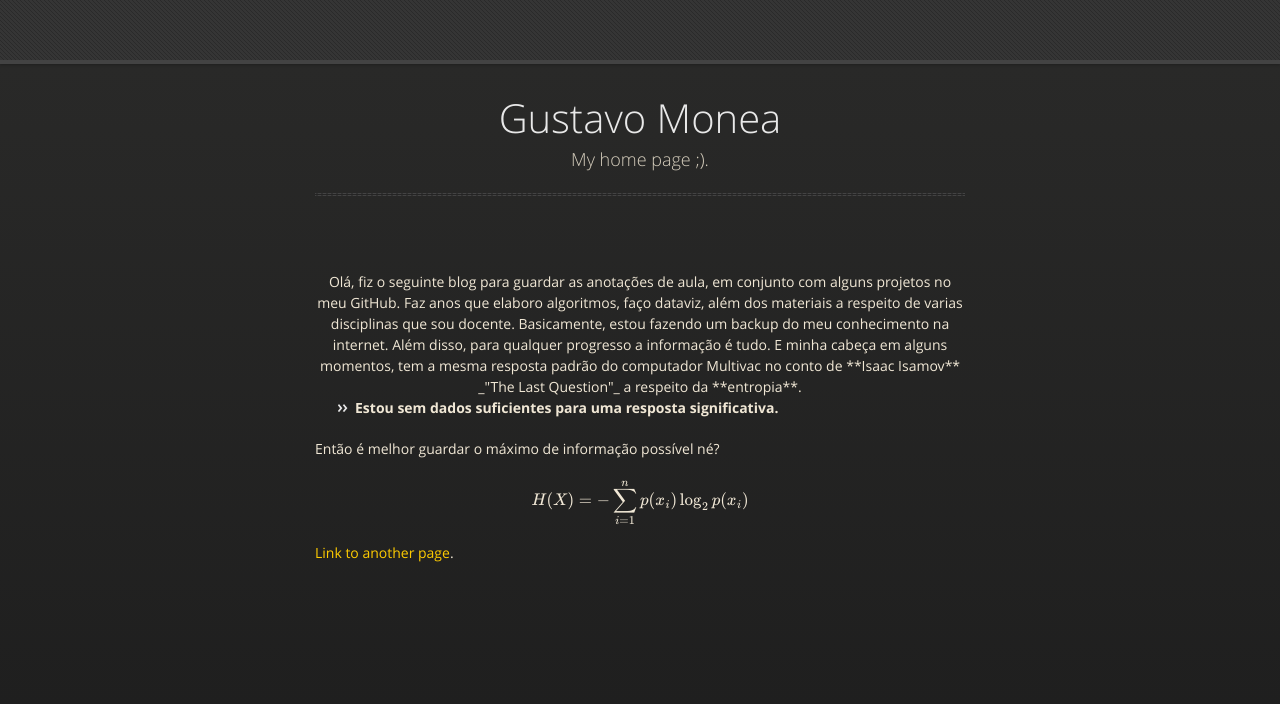
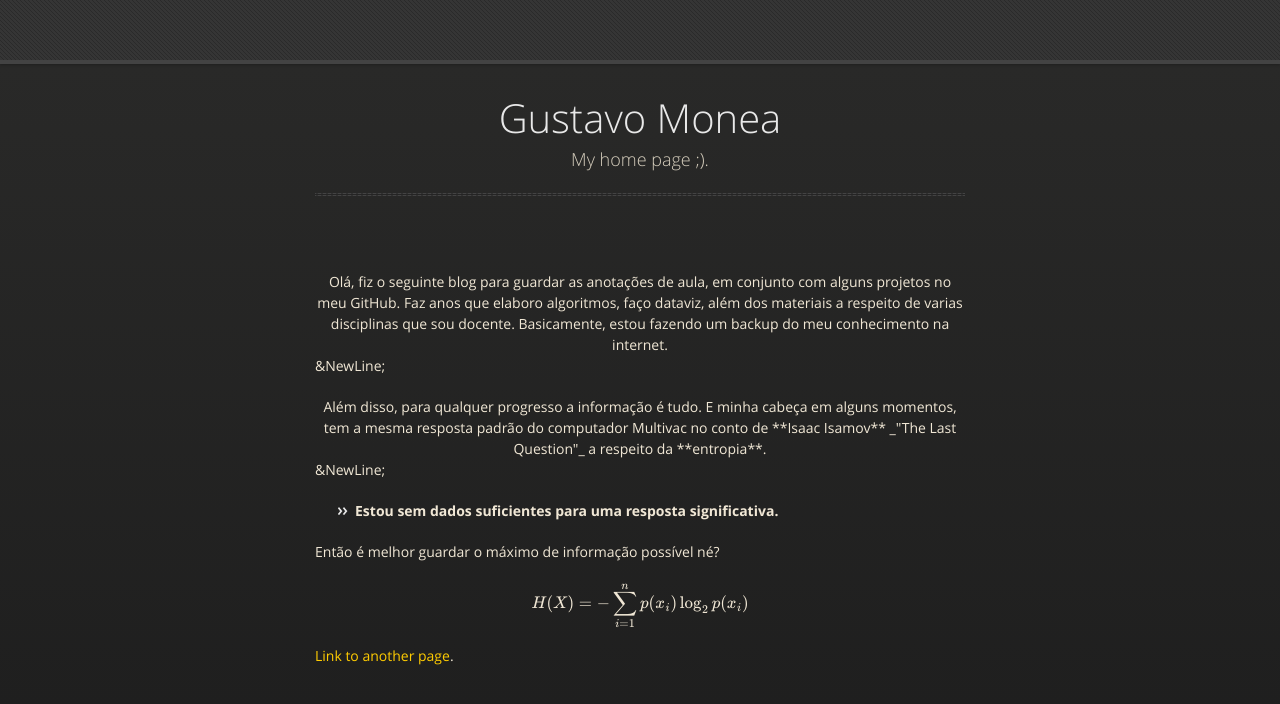
Before and after one commit to GustavoMonea/GustavoMonea.github.io, a Jekyll site: the page built from index.md, in a window 1280 px wide. Shown: the top 704 px of the page. Built offline with Jekyll 4.4.1, drawn with Linux system fonts in a browser that asks for light colours; our own code applies the rules of GitHub Pages for plain Markdown files; formulas are drawn with MathJax 3.

Commit message:
Update index.md

```diff
--- a/index.md
+++ b/index.md
@@ -4,9 +4,13 @@ layout: default
 
 <!--#Text can be **bold**, _italic_, or ~~strikethrough~~.-->
 
-<center> Olá, fiz o seguinte blog para guardar as anotações de aula, em conjunto com alguns projetos no meu GitHub. Faz anos que elaboro algoritmos, faço dataviz, além dos materiais a respeito de varias disciplinas que sou docente. Basicamente, estou fazendo um backup do meu conhecimento na internet.
+<center> Olá, fiz o seguinte blog para guardar as anotações de aula, em conjunto com alguns projetos no meu GitHub. Faz anos que elaboro algoritmos, faço dataviz, além dos materiais a respeito de varias disciplinas que sou docente. Basicamente, estou fazendo um backup do meu conhecimento na internet. </center>
 
-Além disso, para qualquer progresso a informação é tudo. E minha cabeça em alguns momentos, tem a mesma resposta padrão do computador Multivac no conto de **Isaac Isamov** _"The Last Question"_ a respeito da **entropia**. </center>
+&NewLine;
+
+<center> Além disso, para qualquer progresso a informação é tudo. E minha cabeça em alguns momentos, tem a mesma resposta padrão do computador Multivac no conto de **Isaac Isamov** _"The Last Question"_ a respeito da **entropia**. </center>
+
+&NewLine;
 
 - **Estou sem dados suficientes para uma resposta significativa.**
 
```
